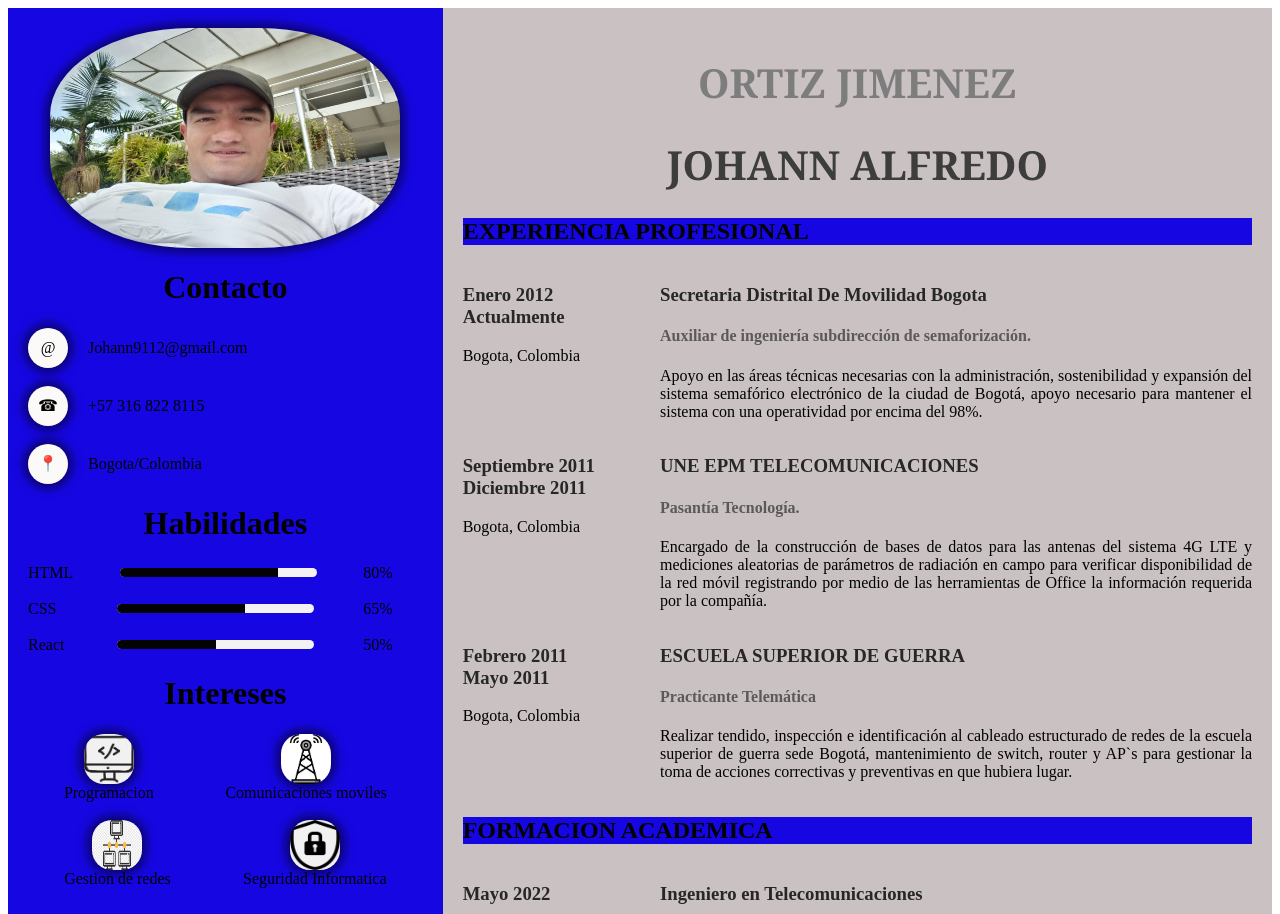
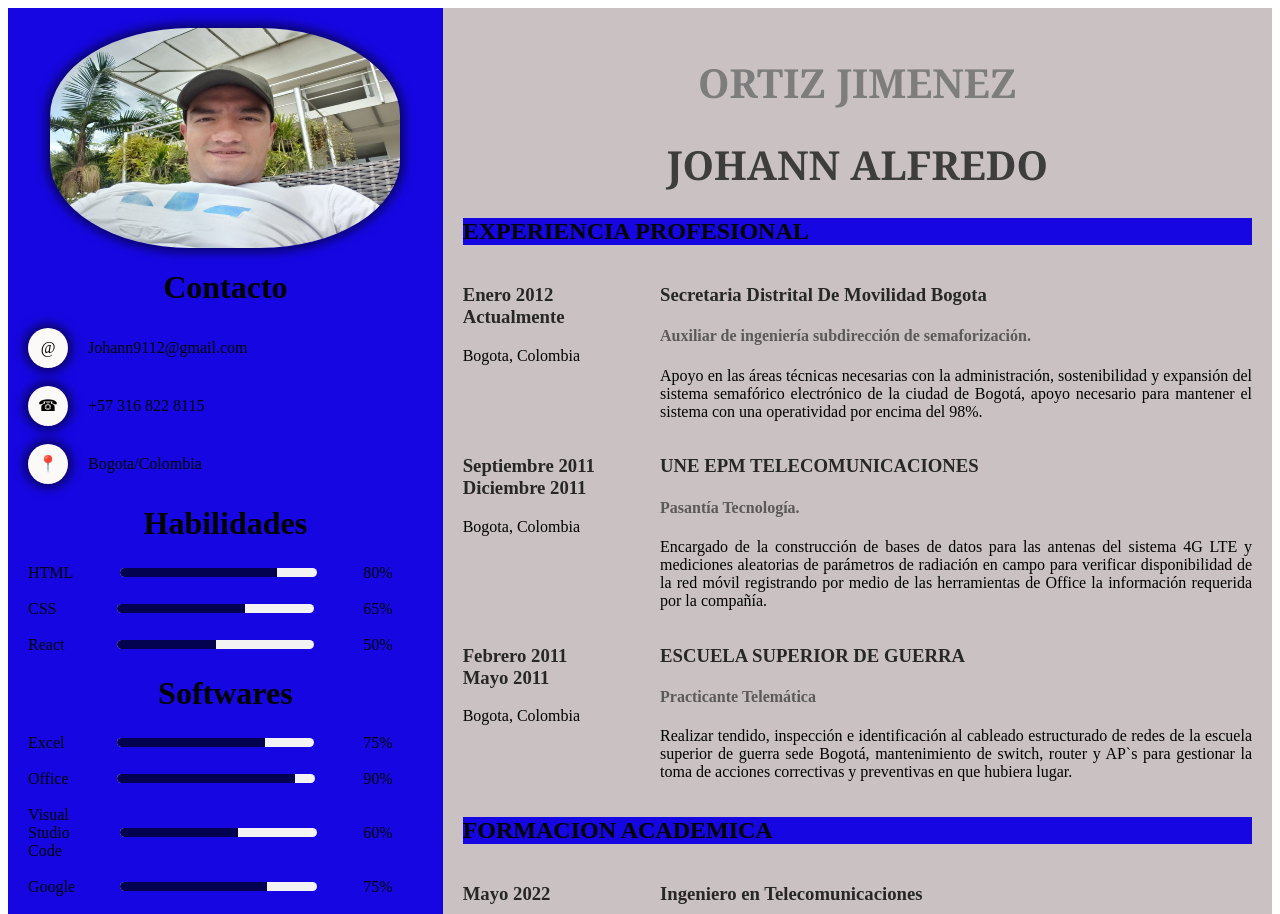
Before and after one commit to Johann9112/CV, a plain HTML site: page index.html in a window 1280 px wide. Shown: the top 914 px of the page. Drawn offline with Linux system fonts and the light colour scheme.

Commit message:
Se agrega manejo de sofware y se cambia el color de las barras

```diff
--- a/index.html
+++ b/index.html
@@ -64,6 +64,47 @@
             </div>
             <span class="percentage" style="margin-right: 30px;">50%</span>
         </div>
+
+        <h1>Softwares</h1>
+
+        <div class="progress-container">
+            <span class="large">Excel</span>
+            <div class="progress-bar">
+                <div class="progress" style="width: 75%"></div>
+            </div>
+            <span class="percentage" style="margin-right: 30px;">75%</span>
+        </div>
+
+    <br>
+
+        <div class="progress-container">
+            <span class="large">Office</span>
+            <div class="progress-bar">
+                <div class="progress" style="width: 90%"></div>
+            </div>
+            <span class="percentage" style="margin-right: 30px;">90%</span>
+        </div>
+
+        <br>
+
+        <div class="progress-container">
+            <span class="large">Visual Studio <br> Code</span>
+            <div class="progress-bar">
+                <div class="progress" style="width: 60%"></div>
+            </div>
+            <span class="percentage" style="margin-right: 30px;">60%</span>
+        </div>
+
+        <br>
+
+        <div class="progress-container">
+            <span class="large">Google</span>
+            <div class="progress-bar">
+                <div class="progress" style="width: 75%"></div>
+            </div>
+            <span class="percentage" style="margin-right: 30px;">75%</span>
+        </div>
+
 
 
 
--- a/styles.css
+++ b/styles.css
@@ -6,7 +6,7 @@ body {
 
 #info-personal {
     flex: 1;
-    background-color: rgb(22, 7, 226);
+    background-color:  rgb(22, 7, 226);
     padding: 20px;
 }
 
@@ -48,6 +48,8 @@ img {
 .large {
 
     min-width: 40px;
+    max-width: 45px;
+
 }
 
 .espacio{
@@ -72,7 +74,7 @@ img {
 
 .progress {
     height: 9px;
-    background-color: #030303;
+    background-color: #030250;
 }
 
 
```
